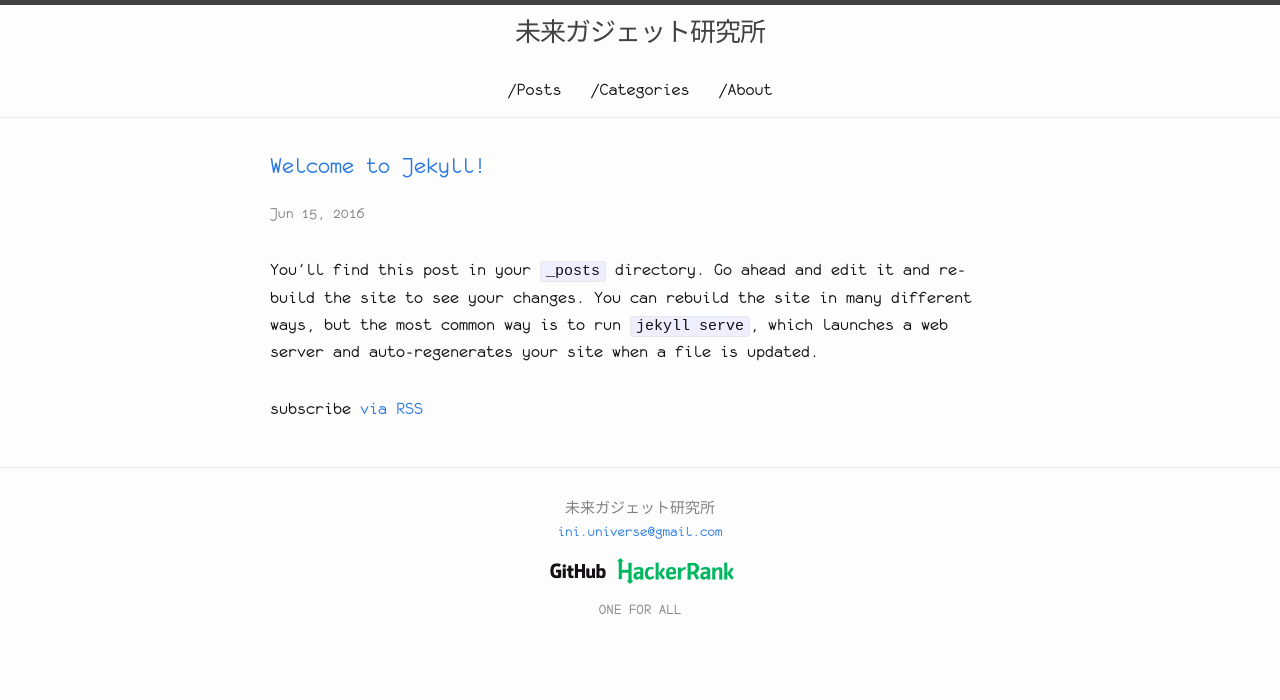
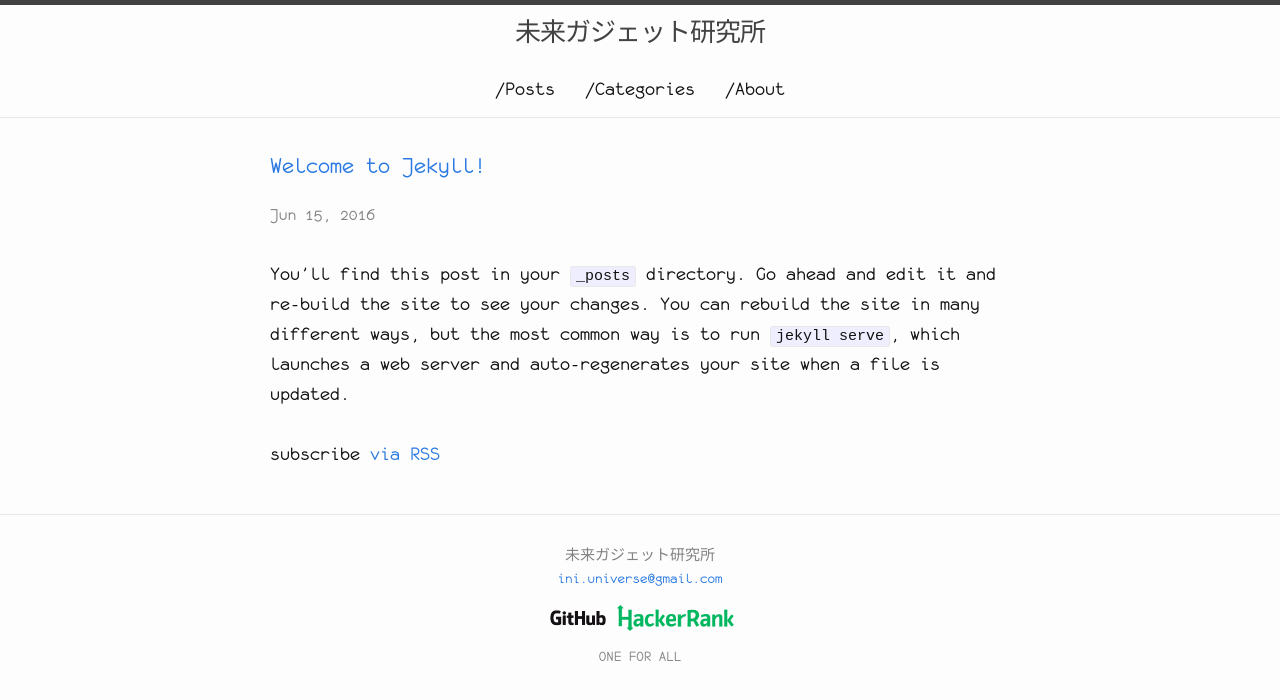
Before and after one commit to A1phaZer0/A1phaZer0.github.io, a Jekyll site: the page built from posts.md, in a window 1280 px wide. Shown: the top 700 px of the page. Built offline with Jekyll 4.4.1, drawn with Linux system fonts in a browser that asks for light colours.

Commit message:
one for all

```diff
--- a/css/main.scss
+++ b/css/main.scss
@@ -13,8 +13,8 @@
   font-style: normal;
 }
 //$base-font-family: "Helvetica Neue", Helvetica, Arial, sans-serif;
-$base-font-family: "monofur", Helvetica, Arial, sans-serif;
-$base-font-size:   18px;
+$base-font-family: "monofur";
+$base-font-size:   20px;
 $base-font-weight: 400;
 $small-font-size:  $base-font-size * 0.875;
 $base-line-height: 1.5;
```
